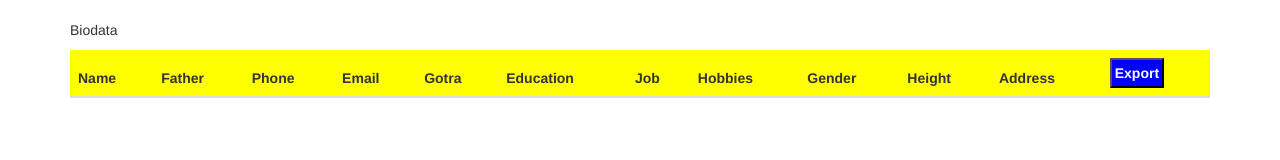
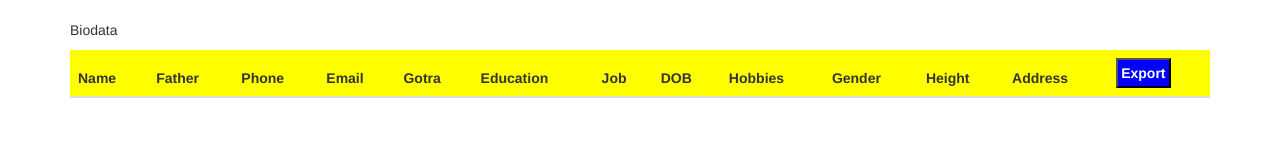
Before and after one commit to chhotuthakur/Mohit, a plain HTML site: page index.html in a window 1280 px wide. Drawn offline with nearby package versions, Linux system fonts and the light colour scheme; no server answers.

Commit message:
Update index.html

```diff
--- a/index.html
+++ b/index.html
@@ -54,7 +54,7 @@
             <th>Gotra</th>
             <th>Education</th>
             <th>Job</th>
-            <!-- <th>DOB</th> -->
+            <th>DOB</th>
             <th>Hobbies</th>
             <th>Gender</th>
             <th>Height</th>
```
